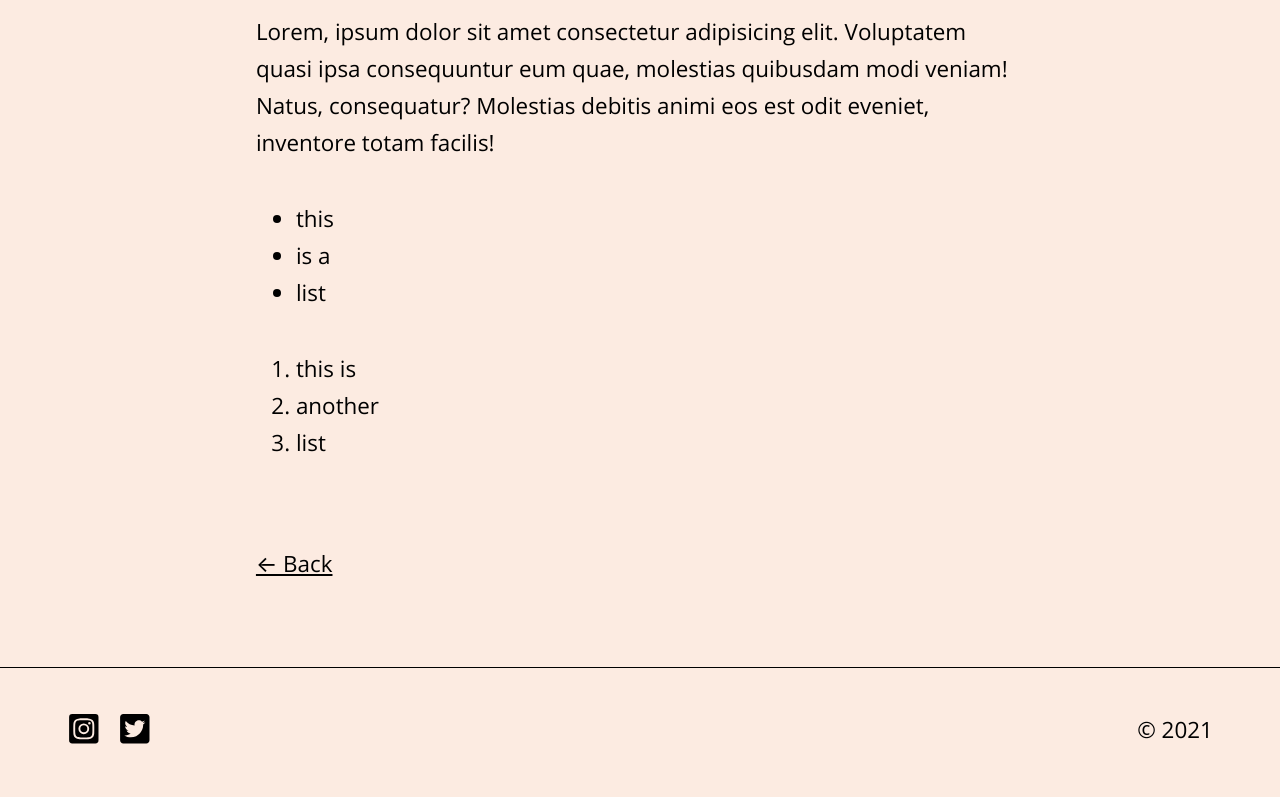
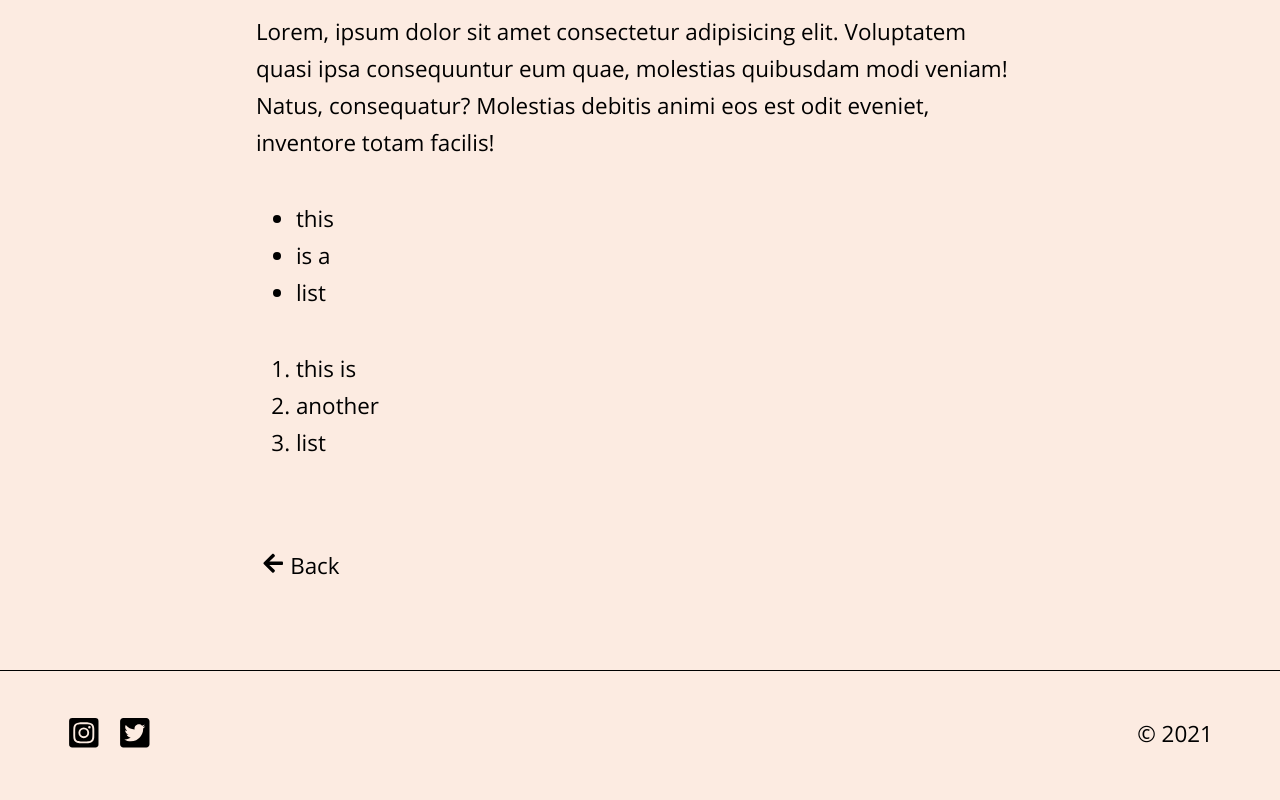
Before and after one commit to z336/coye-lloyd, a Gatsby site: page /first-post/ in a window 1280 px wide. Shown: the part 1330-2130 px from the top of the page. Built offline with nearby package versions, Linux system fonts and the light colour scheme; Gatsby itself is replaced by a stand-in of ours.

Commit message:
added back to window history to blog entry back arrows

```diff
--- a/src/templates/blog-post.js
+++ b/src/templates/blog-post.js
@@ -1,9 +1,10 @@
 import * as React from 'react';
 import HelmetTemplate from '../components/SEO';
-import { Link, graphql } from 'gatsby';
+import { graphql } from 'gatsby';
 import styled from 'styled-components';
 import Article from '../styles/ArticleContent';
 import ArticleHeader from '../styles/ArticleHeader';
+import { FaArrowLeft } from 'react-icons/fa';
 
 const StyledArticle = styled(Article)`
   margin-right: var(--gutter);
@@ -18,8 +19,13 @@ const StyledArticle = styled(Article)`
   }
   .back {
     margin-top: var(--vertical-space);
-    a:hover {
-      opacity: 0.7;
+    button {
+      background: transparent;
+      border: 0;
+      cursor: pointer;
+      :hover {
+        opacity: 0.7;
+      }
     }
   }
 `;
@@ -37,7 +43,12 @@ export default function BlogPost({ data }) {
       <StyledArticle>
         <div className="post" dangerouslySetInnerHTML={{ __html: post.html }} />
         <div className="back">
-          <Link to="/blog">&larr; Back</Link>
+          <button
+            onClick={() => window.history.back()}
+            aria-label="Go back to the blog list"
+          >
+            <FaArrowLeft /> Back
+          </button>
         </div>
       </StyledArticle>
     </>
```
